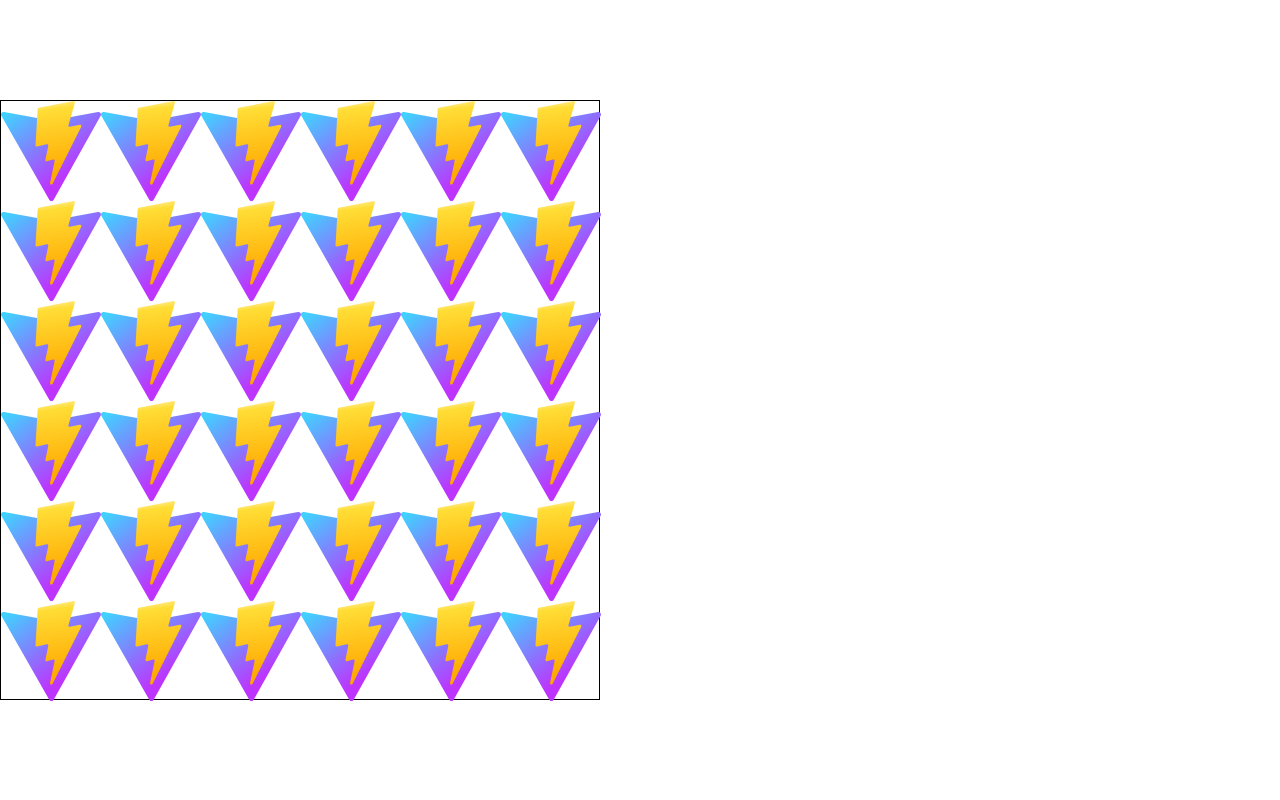
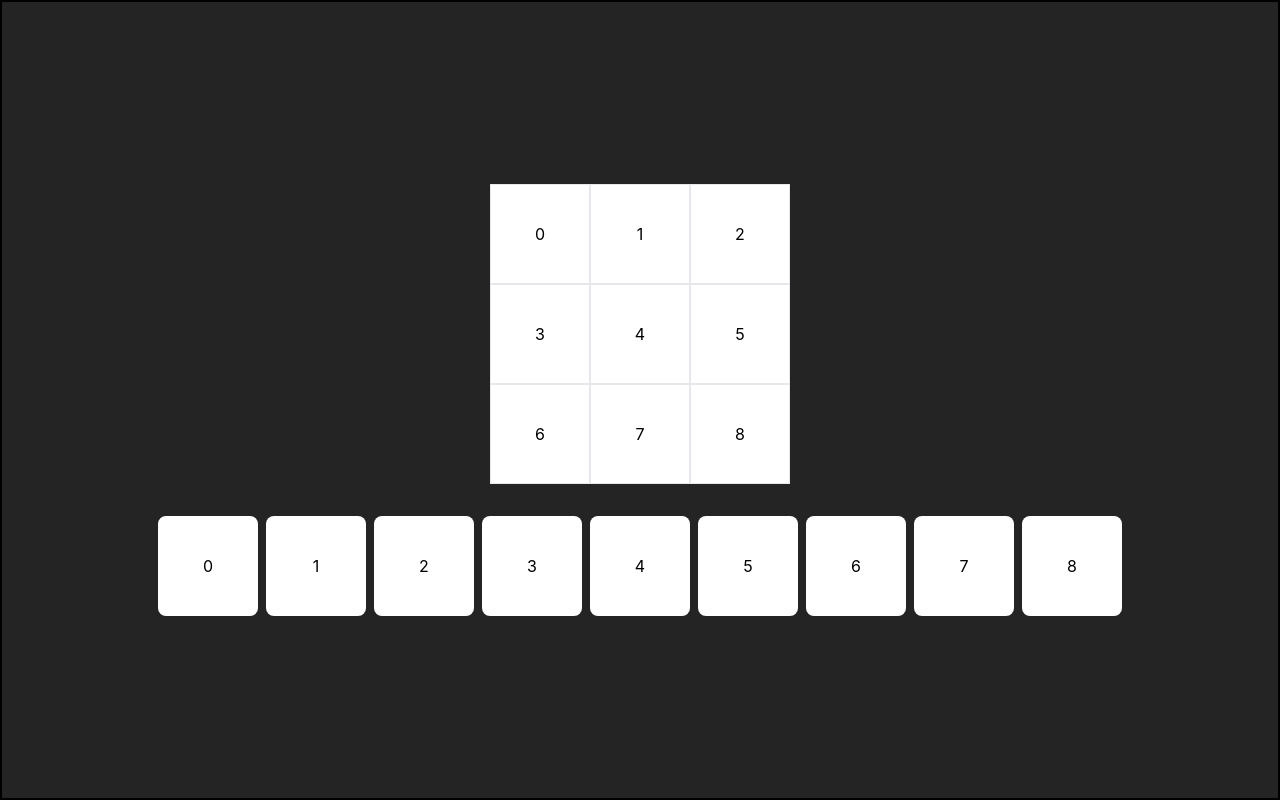
Before and after one commit to Adenhall/cool_games, a React (Vite) app: page / in a window 1280 px wide. Built offline with nearby package versions, Linux system fonts and the light colour scheme.

Commit message:
feat: simplify jigsaw puzzle

```diff
--- a/package.json
+++ b/package.json
@@ -10,6 +10,7 @@
     "preview": "vite preview"
   },
   "dependencies": {
+    "clsx": "^2.1.1",
     "immutability-helper": "^3.1.1",
     "react": "^18.3.1",
     "react-dnd": "^16.0.1",
--- a/src/App.tsx
+++ b/src/App.tsx
@@ -7,8 +7,8 @@ function App() {
     <DndProvider backend={HTML5Backend}>
       <JigsawPuzzle
         image="/vite.svg"
-        rows={6}
-        columns={6}
+        rows={3}
+        columns={3}
       />
     </DndProvider>
   );
--- /dev/null
+++ b/src/components/JigsawPuzzle/PuzzleGrid.tsx
@@ -0,0 +1,37 @@
+import clsx from "clsx";
+import React from "react";
+import { useDrop } from "react-dnd";
+
+import { GridData } from "../../types/puzzle";
+
+interface PuzzleGridProps {
+  accept: string;
+  onDrop: (item: { id: number }, data: GridData) => void;
+  data: GridData;
+}
+
+const PuzzleGrid: React.FC<PuzzleGridProps> = (
+  { accept, onDrop, data },
+) => {
+  const [{ isOver }, drop] = useDrop(() => ({
+    accept,
+    drop: (item: { id: number }) => onDrop(item, data),
+    collect: (monitor) => ({
+      isOver: !!monitor.isOver(),
+    }),
+  }));
+
+  return (
+    <div
+      ref={drop}
+      className={clsx(
+        "text-black flex justify-center items-center min-w-[100px] min-h-[100px] border",
+        { "bg-blue-300": isOver, "bg-white": !isOver },
+      )}
+    >
+      {data.id}
+    </div>
+  );
+};
+
+export default PuzzleGrid;
--- a/src/components/JigsawPuzzle/PuzzlePiece.tsx
+++ b/src/components/JigsawPuzzle/PuzzlePiece.tsx
@@ -1,13 +1,12 @@
+import clsx from "clsx";
 import React from "react";
 import { useDrag } from "react-dnd";
 
-interface PuzzlePieceProps {
-  id: number;
-  image: string;
-  position: { x: number; y: number };
-}
+import { PieceData } from "../../types/puzzle";
 
-const PuzzlePiece: React.FC<PuzzlePieceProps> = ({ id, image, position }) => {
+type PuzzlePieceProps = PieceData;
+
+const PuzzlePiece: React.FC<PuzzlePieceProps> = ({ id }) => {
   const [{ isDragging }, drag] = useDrag(() => ({
     type: "puzzlePiece",
     item: { id },
@@ -19,17 +18,15 @@ const PuzzlePiece: React.FC<PuzzlePieceProps> = ({ id, image, position }) => {
   return (
     <div
       ref={drag}
-      style={{
-        position: "absolute",
-        left: position.x,
-        top: position.y,
-        width: 100,
-        height: 100,
-        backgroundImage: `url(${image})`,
-        backgroundSize: "cover",
-        opacity: isDragging ? 0.5 : 1,
-      }}
-    />
+      className={clsx(
+        "bg-white text-black flex items-center justify-center rounded-lg w-[100px] h-[100px]",
+        {
+          "opacity-50": isDragging,
+        },
+      )}
+    >
+      {id}
+    </div>
   );
 };
 
--- a/src/components/JigsawPuzzle/index.tsx
+++ b/src/components/JigsawPuzzle/index.tsx
@@ -1,7 +1,9 @@
 import React, { useState } from "react";
-import { useDrop } from "react-dnd";
+
 import PuzzlePiece from "./PuzzlePiece";
-import update from "immutability-helper";
+import PuzzleGrid from "./PuzzleGrid";
+
+import { GridData, PieceData } from "../../types/puzzle";
 
 interface JigsawPuzzleProps {
   image: string;
@@ -10,53 +12,46 @@ interface JigsawPuzzleProps {
 }
 
 const JigsawPuzzle: React.FC<JigsawPuzzleProps> = (
-  { image, rows, columns },
+  { rows, columns },
 ) => {
   const [pieces, setPieces] = useState(
     Array.from({ length: rows * columns }, (_, index) => ({
       id: index,
-      image: `${image}?${index}`,
-      position: {
-        x: (index % columns) * 100,
-        y: Math.floor(index / columns) * 100,
-      },
     })),
   );
+  const [grid, setGrid] = useState<
+    { id: number }[]
+  >(Array.from({ length: rows * columns }, (_, index) => ({
+    id: index,
+  })));
 
-  const [, drop] = useDrop(() => ({
-    accept: "puzzlePiece",
-    drop: (item: { id: number }, monitor) => {
-      const delta = monitor.getDifferenceFromInitialOffset() as {
-        x: number;
-        y: number;
+  const handleDrop = (item: PieceData, gridData: GridData) => {
+    if (item.id === gridData.id) {
+      setPieces((pieces) => pieces.filter((piece) => piece.id !== item.id));
+    }
   };
-      const index = pieces.findIndex((piece) => piece.id === item.id);
-      const updatedPieces = update(pieces, {
-        [index]: {
-          position: {
-            $apply: (position) => ({
-              x: position.x + delta.x,
-              y: position.y + delta.y,
-            }),
-          },
-        },
-      });
-
-      setPieces(updatedPieces);
-    },
-  }), [pieces]);
 
   return (
+    <div className="flex flex-col gap-8 justify-center items-center w-full h-full relative border-2 border-black">
       <div
-      ref={drop}
+        className="grid"
         style={{
-        width: columns * 100,
-        height: rows * 100,
-        position: "relative",
-        border: "1px solid black",
+          gridTemplateColumns: `repeat(${columns}, 1fr)`,
+          gridTemplateRows: `repeat(${rows}, 1fr)`,
         }}
       >
+        {grid.map((gridItem) => (
+          <PuzzleGrid
+            key={gridItem.id}
+            accept="puzzlePiece"
+            onDrop={handleDrop}
+            data={gridItem}
+          />
+        ))}
+      </div>
+      <div className="flex flex-wrap space-x-2">
         {pieces.map((piece) => <PuzzlePiece key={piece.id} {...piece} />)}
+      </div>
     </div>
   );
 };
--- a/src/index.css
+++ b/src/index.css
@@ -2,7 +2,7 @@
 @tailwind components;
 @tailwind utilities;
 
-:root {
+#root {
   font-family: Inter, system-ui, Avenir, Helvetica, Arial, sans-serif;
   line-height: 1.5;
   font-weight: 400;
@@ -15,6 +15,11 @@
   text-rendering: optimizeLegibility;
   -webkit-font-smoothing: antialiased;
   -moz-osx-font-smoothing: grayscale;
+
+  width: 100vw;
+  height: 100vh;
+
+  overflow: auto;
 }
 
 a {
@@ -30,8 +35,6 @@ body {
   margin: 0;
   display: flex;
   place-items: center;
-  min-width: 320px;
-  min-height: 100vh;
 }
 
 h1 {
--- /dev/null
+++ b/src/types/puzzle.ts
@@ -0,0 +1,7 @@
+export type GridData = {
+  id: number;
+};
+
+export type PieceData = {
+  id: number;
+}
```
Also changed, not shown: 1 other file (tests, documents, lock files or other folders). Lines whose indentation alone changed are shown as unchanged.
